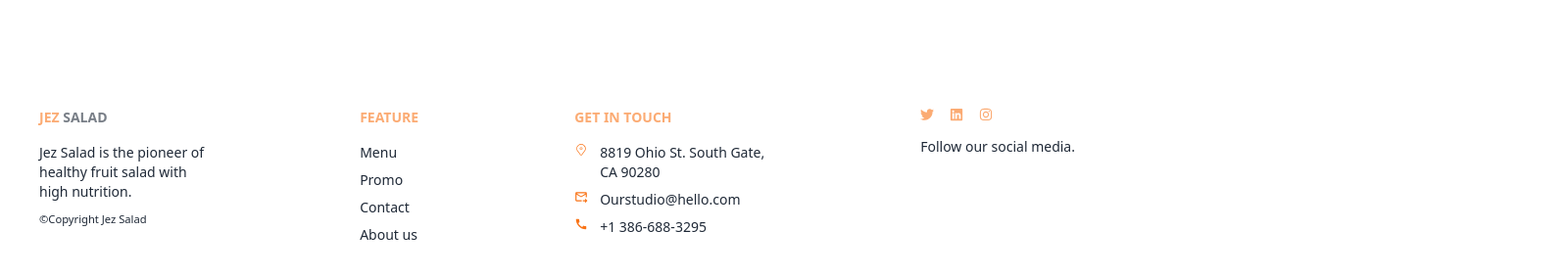
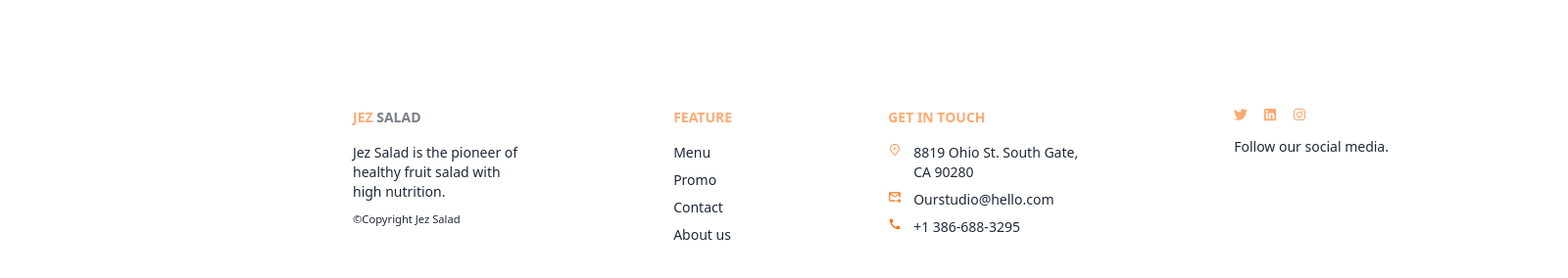
Before and after one commit to MahmudPreyom/fruit-salad-project, a React (Vite) app: page / in a window 1280 px wide. Shown: the part 3533-3817 px from the top of the page at 98% size, 1600 px wide, since content can reach past the window. Built offline with nearby package versions, Linux system fonts and the light colour scheme.

Commit message:
footer edit

```diff
--- a/src/components/Footer/Footer.jsx
+++ b/src/components/Footer/Footer.jsx
@@ -6,9 +6,10 @@ import { MdCall, MdForwardToInbox } from "react-icons/md";
 
 const Footer = () => {
     return (
-        <div>
-            <footer className="footer bg-white text-base-content p-10">
-                <aside>
+        <div className="md:container lg:container">
+            <footer className="footer md:mx-80 lg:mx-80 bg-white text-base-content p-10">
+                {/* <div className="md:mx-auto md:ml-96 md:flex md:gap-36"> */}
+                    <aside className="">
                         <h4 className="footer-title"><span className="text-orange-500">JEZ</span> SALAD</h4>
                         <p>
                             Jez Salad is the pioneer of<br />
@@ -17,21 +18,21 @@ const Footer = () => {
                         </p>
                         <small>©Copyright Jez Salad</small>
                     </aside>
-                <nav>
+                    <nav className="">
                         <h6 className="footer-title text-orange-500">Feature</h6>
                         <a className="link link-hover">Menu</a>
                         <a className="link link-hover">Promo</a>
                         <a className="link link-hover">Contact</a>
                         <a className="link link-hover">About us</a>
                     </nav>
-                <nav>
+                    <nav className="">
                         <h6 className="footer-title text-orange-500">Get in Touch</h6>
-                    <p className="flex gap-3"><CiLocationOn className="text-orange-500"/>8819 Ohio St. South Gate,<br />
+                        <p className="flex gap-3"><CiLocationOn className="text-orange-500" />8819 Ohio St. South Gate,<br />
                             CA 90280</p>
-                    <p className="flex gap-3"><MdForwardToInbox  className="text-orange-500"/>Ourstudio@hello.com</p>
-                    <p className="flex gap-3"><MdCall  className="text-orange-500"/>+1 386-688-3295</p>
+                        <p className="flex gap-3"><MdForwardToInbox className="text-orange-500" />Ourstudio@hello.com</p>
+                        <p className="flex gap-3"><MdCall className="text-orange-500" />+1 386-688-3295</p>
                     </nav>
-                <nav>
+                    <nav className="">
                         <div className="footer-title text-orange-500 flex gap-4">
                             <FaTwitter />
                             <FaLinkedin />
@@ -39,6 +40,7 @@ const Footer = () => {
                         </div>
                         <p>Follow our social media.</p>
                     </nav>
+                {/* </div> */}
             </footer>
         </div>
     );
```
Lines whose indentation alone changed are shown as unchanged.
